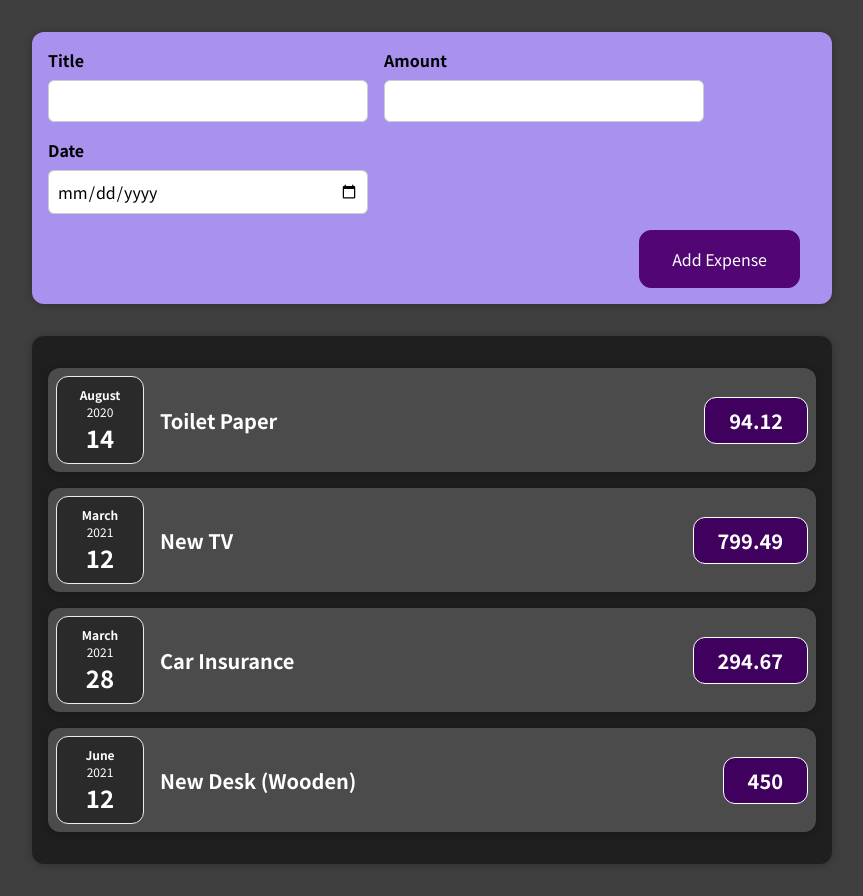
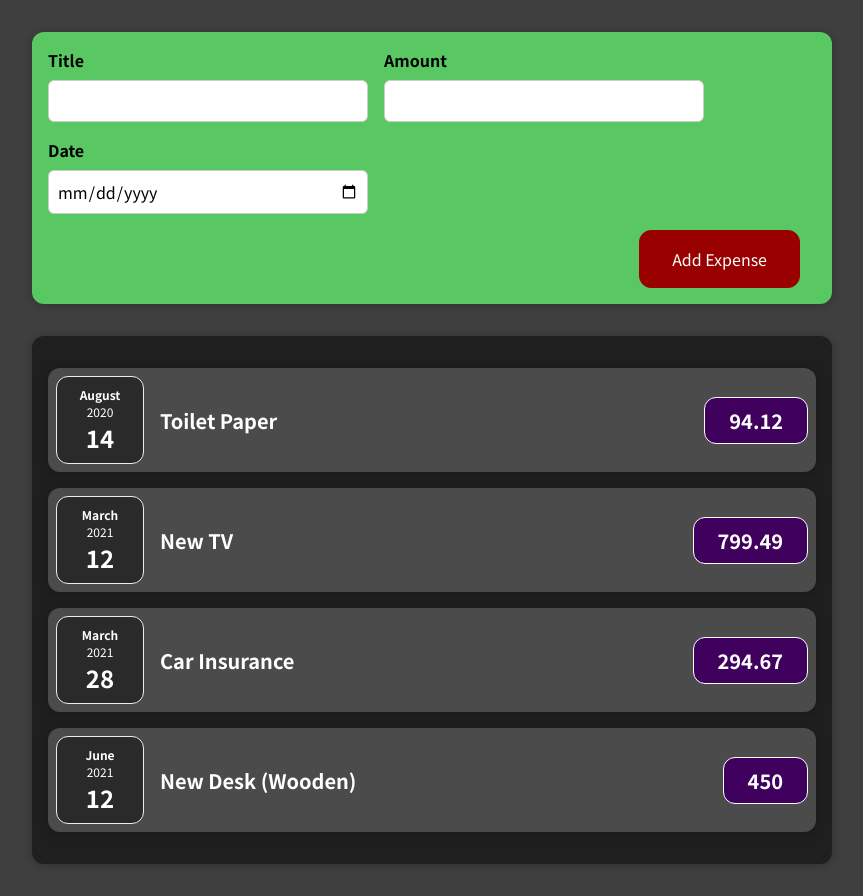
Before and after one commit to luciano-ilha/expense-tracker, a React (Create React App) app: page / in a window 1280 px wide. In both pictures the pointer is over the button "Add Expense". Shown: the whole page, without its empty margins (208-1071 px from the left). Built offline with nearby package versions, Linux system fonts and the light colour scheme.

Commit message:
Change form styles

```diff
--- a/src/components/NewExpense/NewExpense.css
+++ b/src/components/NewExpense/NewExpense.css
@@ -1,5 +1,5 @@
 .new-expense {
-  background-color: #a892ee;
+  background-color: #59c862;
   padding: 1rem;
   margin: 2rem auto;
   width: 50rem;
@@ -13,8 +13,8 @@
   font: inherit;
   cursor: pointer;
   padding: 1rem 2rem;
-  border: 1px solid #40005d;
-  background-color: #40005d;
+  border: 1px solid #ffe600;
+  background-color: #006208;
   color: white;
   border-radius: 12px;
   margin-right: 1rem;
@@ -22,8 +22,8 @@
 
 .new-expense button:hover,
 .new-expense button:active {
-  background-color: #510674;
-  border-color: #510674;
+  background-color: #990000;
+  border-color: #990000;
 }
 
 .new-expense button.alternative {
@@ -34,5 +34,5 @@
 
 .new-expense button.alternative:hover,
 .new-expense button.alternative:active {
-  background-color: #ddb3f8;
+  background-color: #d44646;
 }
```
